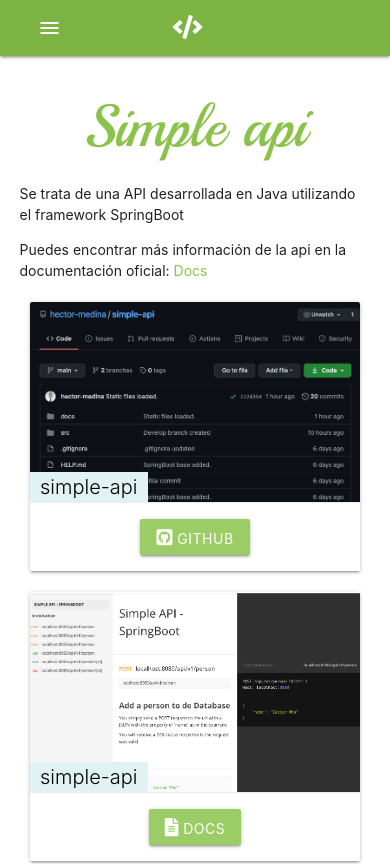
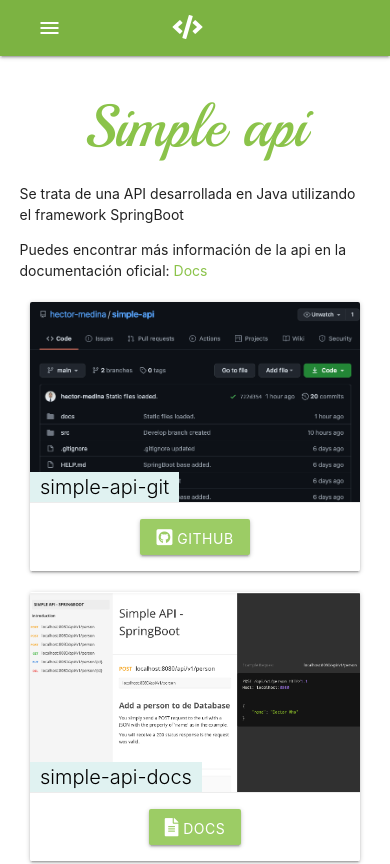
Before and after one commit to hector-medina/simple-api, a plain HTML site: page docs/index.html in a window 390 px wide. Shown: the top 864 px of the page. Drawn offline with nearby package versions, Linux system fonts and the light colour scheme.

```diff
--- a/docs/index.html
+++ b/docs/index.html
@@ -76,7 +76,7 @@
             <div class="card hoverable">
                 <div class="card-image">
                   <img src="images/simple-api-github.png">
-                  <span class="card-title  teal lighten-5" style="padding:0px 10px 0px 10px;font-size:20px;color: black">simple-api</span>
+                  <span class="card-title  teal lighten-5" style="padding:0px 10px 0px 10px;font-size:20px;color: black">simple-api-git</span>
                 </div>
                 <div class="card-action center-align">
                     <a target="_blank" href="https://github.com/hector-medina/simple-api" class="light-green lighten-1 waves-effect waves-light btn">
@@ -88,7 +88,7 @@
             <div class="card hoverable">
                 <div class="card-image">
                   <img src="images/simple-api-doc.png">
-                  <span class="card-title  teal lighten-5" style="padding:0px 10px 0px 10px;font-size:20px;color: black">simple-api</span>
+                  <span class="card-title  teal lighten-5" style="padding:0px 10px 0px 10px;font-size:20px;color: black">simple-api-docs</span>
                 </div>
                 <div class="card-action center-align">
                     <a target="_blank" href="https://documenter.getpostman.com/view/14296685/TW6tNBE6"
```
